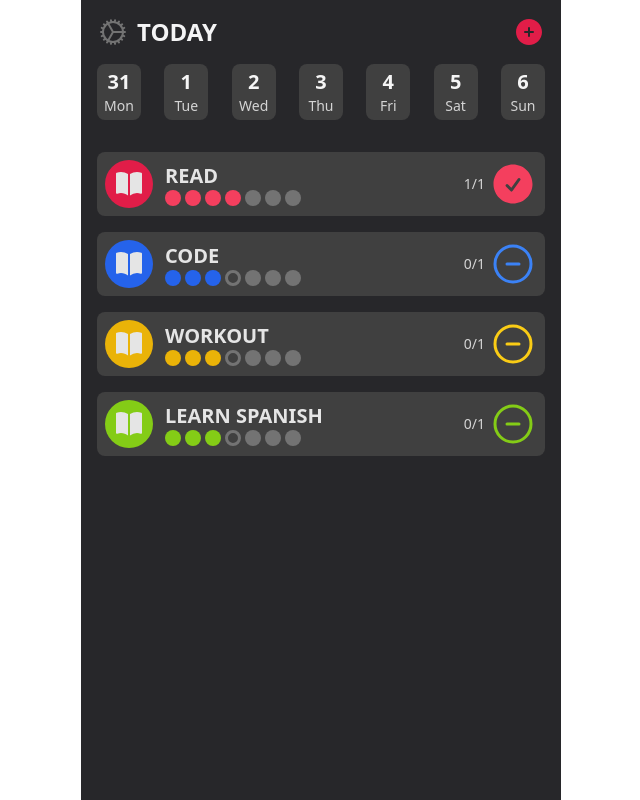
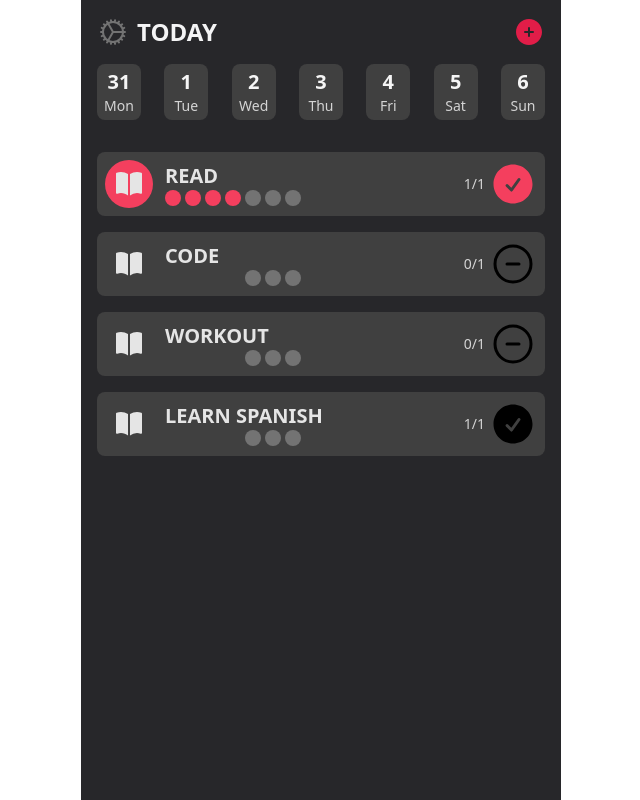
Before and after one commit to halosatrio/dia, a Vue app: page / in a window 1280 px wide. Shown: the whole page, without its empty margins (319-959 px from the left). Built offline with nearby package versions, Linux system fonts and the light colour scheme.

Commit message:
feat: vue framework sampis mau ganti ke react aja

```diff
--- /dev/null
+++ b/src/components/HabitCard.vue
@@ -0,0 +1,51 @@
+<template>
+  <RouterLink
+    :to="'detail/' + props.route"
+    class="flex justify-between rounded-lg bg-neutral-700 p-2 mb-4"
+  >
+    <div class="flex items-center">
+      <div
+        class="w-12 h-12 flex items-center justify-center rounded-full"
+        :class="'bg-' + props.color"
+      >
+        <slot name="icon"></slot>
+      </div>
+      <div class="ml-3 flex flex-col">
+        <span class="text-xl font-bold text-neutral-200">{{ props.title.toUpperCase() }}</span>
+        <div class="flex gap-1 items-center">
+          <div class="w-4 h-4 rounded-full" :class="'bg-' + props.color"></div>
+          <div class="w-4 h-4 rounded-full" :class="'bg-' + props.color"></div>
+          <div class="w-4 h-4 rounded-full" :class="'bg-' + props.color"></div>
+          <div class="w-4 h-4 rounded-full" :class="'bg-' + props.color"></div>
+          <div class="w-4 h-4 bg-neutral-500 rounded-full"></div>
+          <div class="w-4 h-4 bg-neutral-500 rounded-full"></div>
+          <div class="w-4 h-4 bg-neutral-500 rounded-full"></div>
+        </div>
+      </div>
+    </div>
+    <div class="flex items-center">
+      <p class="text-neutral-300 mr-1 text-sm">{{ props.count + '/' + props.total }}</p>
+      <CheckCircleIcon
+        v-if="props.isChecked"
+        class="font-bold w-12"
+        :class="'text-' + props.color"
+      />
+      <MinusCircleIcon v-else class="font-bold w-12" :class="'text-' + props.color" />
+    </div>
+  </RouterLink>
+</template>
+
+<script setup lang="ts">
+import { RouterLink } from 'vue-router';
+import { CheckCircleIcon } from '@heroicons/vue/24/solid';
+import { MinusCircleIcon } from '@heroicons/vue/24/outline';
+
+const props = defineProps<{
+  title: string;
+  route: string;
+  color: string;
+  isChecked: boolean;
+  count: number;
+  total: number;
+}>();
+</script>
--- a/src/components/screens/MainScreen.vue
+++ b/src/components/screens/MainScreen.vue
@@ -8,7 +8,7 @@
         </RouterLink>
         <span class="text-zinc-100 text-2xl font-bold">TODAY</span>
       </div>
-      <RouterLink to="/edit">
+      <RouterLink to="/edit/1">
         <PlusCircleIcon class="h-8 text-rose-600" />
       </RouterLink>
     </header>
@@ -27,108 +27,30 @@
 
     <!-- main section -->
     <main class="mt-8">
-      <RouterLink to="/detail/1" class="flex justify-between rounded-lg bg-neutral-700 p-2 mb-4">
-        <div class="flex items-center">
-          <div class="w-12 h-12 flex bg-rose-600 items-center justify-center rounded-full">
-            <BookOpenIcon class="w-8 text-neutral-200" />
-          </div>
-          <div class="ml-3 flex flex-col">
-            <span class="text-xl font-bold text-neutral-200">READ</span>
-            <div class="flex gap-1 items-center">
-              <div class="w-4 h-4 bg-rose-500 rounded-full"></div>
-              <div class="w-4 h-4 bg-rose-500 rounded-full"></div>
-              <div class="w-4 h-4 bg-rose-500 rounded-full"></div>
-              <div class="w-4 h-4 bg-rose-500 rounded-full"></div>
-              <div class="w-4 h-4 bg-neutral-500 rounded-full"></div>
-              <div class="w-4 h-4 bg-neutral-500 rounded-full"></div>
-              <div class="w-4 h-4 bg-neutral-500 rounded-full"></div>
-            </div>
-          </div>
-        </div>
-        <div class="flex items-center">
-          <p class="text-neutral-300 mr-1 text-sm">1/1</p>
-          <CheckCircleIcon class="font-bold w-12 text-rose-500" />
-        </div>
-      </RouterLink>
-
-      <div class="flex justify-between rounded-lg bg-neutral-700 p-2 mb-4">
-        <div class="flex items-center">
-          <div class="w-12 h-12 flex bg-blue-600 items-center justify-center rounded-full">
-            <BookOpenIcon class="w-8 text-neutral-200" />
-          </div>
-          <div class="ml-3 flex flex-col">
-            <span class="text-xl font-bold text-neutral-200">CODE</span>
-            <div class="flex gap-1 items-center">
-              <div class="w-4 h-4 bg-blue-600 rounded-full"></div>
-              <div class="w-4 h-4 bg-blue-600 rounded-full"></div>
-              <div class="w-4 h-4 bg-blue-600 rounded-full"></div>
-              <div class="w-4 h-4 border-[3px] border-neutral-500 rounded-full"></div>
-              <div class="w-4 h-4 bg-neutral-500 rounded-full"></div>
-              <div class="w-4 h-4 bg-neutral-500 rounded-full"></div>
-              <div class="w-4 h-4 bg-neutral-500 rounded-full"></div>
-            </div>
-          </div>
-        </div>
-        <div class="flex items-center">
-          <p class="text-neutral-300 mr-1 text-sm">0/1</p>
-          <MinusCircleIcon class="font-bold w-12 text-blue-500" />
-        </div>
-      </div>
-      <div class="flex justify-between rounded-lg bg-neutral-700 p-2 mb-4">
-        <div class="flex items-center">
-          <div class="w-12 h-12 flex bg-yellow-500 items-center justify-center rounded-full">
-            <BookOpenIcon class="w-8 text-neutral-200" />
-          </div>
-          <div class="ml-3 flex flex-col">
-            <span class="text-xl font-bold text-neutral-200">WORKOUT</span>
-            <div class="flex gap-1 items-center">
-              <div class="w-4 h-4 bg-yellow-500 rounded-full"></div>
-              <div class="w-4 h-4 bg-yellow-500 rounded-full"></div>
-              <div class="w-4 h-4 bg-yellow-500 rounded-full"></div>
-              <div class="w-4 h-4 border-[3px] border-neutral-500 rounded-full"></div>
-              <div class="w-4 h-4 bg-neutral-500 rounded-full"></div>
-              <div class="w-4 h-4 bg-neutral-500 rounded-full"></div>
-              <div class="w-4 h-4 bg-neutral-500 rounded-full"></div>
-            </div>
-          </div>
-        </div>
-        <div class="flex items-center">
-          <p class="text-neutral-300 mr-1 text-sm">0/1</p>
-          <MinusCircleIcon class="font-bold w-12 text-yellow-400" />
-        </div>
-      </div>
-      <div class="flex justify-between rounded-lg bg-neutral-700 p-2 mb-4">
-        <div class="flex items-center">
-          <div class="w-12 h-12 flex bg-lime-500 items-center justify-center rounded-full">
-            <BookOpenIcon class="w-8 text-neutral-200" />
-          </div>
-          <div class="ml-3 flex flex-col">
-            <span class="text-xl font-bold text-neutral-200">LEARN SPANISH</span>
-            <div class="flex gap-1 items-center">
-              <div class="w-4 h-4 bg-lime-500 rounded-full"></div>
-              <div class="w-4 h-4 bg-lime-500 rounded-full"></div>
-              <div class="w-4 h-4 bg-lime-500 rounded-full"></div>
-              <div class="w-4 h-4 border-[3px] border-neutral-500 rounded-full"></div>
-              <div class="w-4 h-4 bg-neutral-500 rounded-full"></div>
-              <div class="w-4 h-4 bg-neutral-500 rounded-full"></div>
-              <div class="w-4 h-4 bg-neutral-500 rounded-full"></div>
-            </div>
-          </div>
-        </div>
-        <div class="flex items-center">
-          <p class="text-neutral-300 mr-1 text-sm">0/1</p>
-          <MinusCircleIcon class="font-bold w-12 text-lime-500" />
-        </div>
-      </div>
+      <HabitCard
+        v-for="habit in habitItems"
+        :key="habit.id"
+        :title="habit.title"
+        :route="habit.id"
+        :color="habit.color"
+        :is-checked="habit.isChecked"
+        :count="habit.count"
+        :total="habit.total"
+      >
+        <template #icon>
+          <BookOpenIcon class="w-8 text-neutral-200" />
+        </template>
+      </HabitCard>
     </main>
   </div>
 </template>
 
 <script setup lang="ts">
 import { RouterLink } from 'vue-router';
-import { CogIcon, MinusCircleIcon } from '@heroicons/vue/24/outline';
-import { PlusCircleIcon, BookOpenIcon, CheckCircleIcon } from '@heroicons/vue/24/solid';
+import { CogIcon } from '@heroicons/vue/24/outline';
+import { PlusCircleIcon, BookOpenIcon } from '@heroicons/vue/24/solid';
 import dayjs from 'dayjs';
+import HabitCard from '../HabitCard.vue';
 
 const today = dayjs();
 
@@ -139,5 +61,49 @@ for (let i = 1; i < 7; i++) {
   last7days.push(res);
 }
 
+type habit = Array<{
+  title: string;
+  id: string;
+  color: string;
+  isChecked: boolean;
+  count: number;
+  total: number;
+}>;
+
+const habitItems: habit = [
+  {
+    title: 'read',
+    id: '001',
+    color: 'rose-500',
+    isChecked: true,
+    count: 1,
+    total: 1,
+  },
+  {
+    title: 'code',
+    id: '002',
+    color: 'blue-500',
+    isChecked: false,
+    count: 0,
+    total: 1,
+  },
+  {
+    title: 'workout',
+    id: '003',
+    color: 'yellow-500',
+    isChecked: false,
+    count: 0,
+    total: 1,
+  },
+  {
+    title: 'learn spanish',
+    id: '004',
+    color: 'lime-500',
+    isChecked: true,
+    count: 1,
+    total: 1,
+  },
+];
+
 // console.log('last7days', last7days);
 </script>
```
